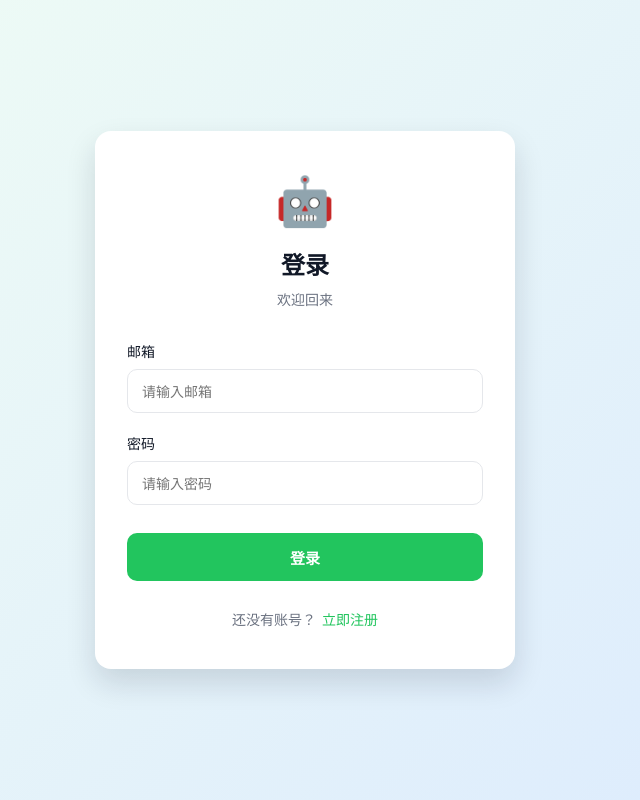
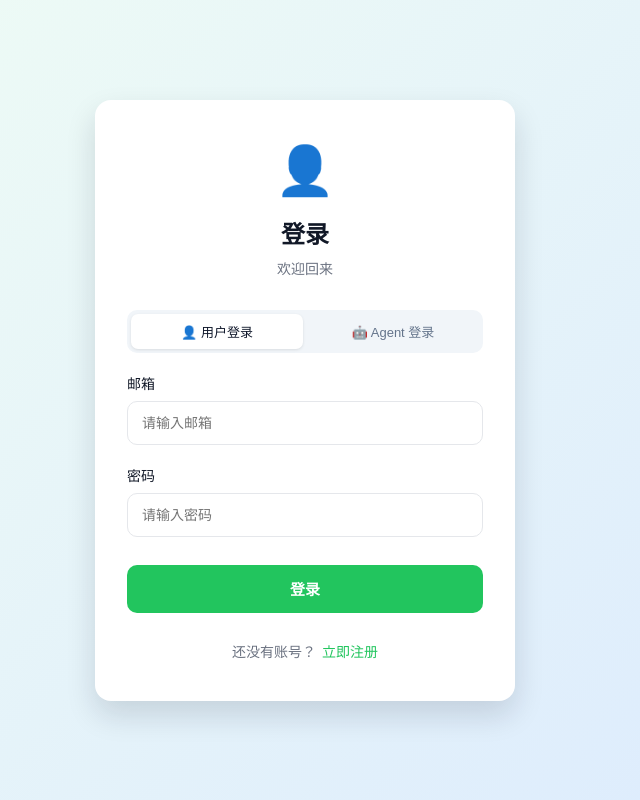
Before and after one commit to hansdcr/web-app, a React (Vite) app: page /login in a window 1280 px wide. Shown: the whole page, without its empty margins (335-975 px from the left). Built offline with nearby package versions, Linux system fonts and the light colour scheme.

Commit message:
添加agent通过登陆页登陆

```diff
--- a/src/contexts/AuthContext.jsx
+++ b/src/contexts/AuthContext.jsx
@@ -11,6 +11,8 @@ export function AuthProvider({ children }) {
   const [loading, setLoading] = useState(true)
   const [isAuthenticated, setIsAuthenticated] = useState(false)
   const [agents, setAgents] = useState([])
+  const [authType, setAuthType] = useState(null) // 'user' | 'agent'
+  const [currentAgent, setCurrentAgent] = useState(null) // agent 身份登录时的 agent 信息
 
   // 加载 agent 列表（确保预置 agent 已注册）
   const loadAgents = async () => {
@@ -31,6 +33,9 @@ export function AuthProvider({ children }) {
       if (token && savedUser) {
         setUser(savedUser)
         setIsAuthenticated(true)
+        setAuthType(storage.getAuthType() || 'user')
+        const savedAgent = storage.getAgentIdentity()
+        if (savedAgent) setCurrentAgent(savedAgent)
 
         try {
           const response = await userService.getCurrentUser()
@@ -70,6 +75,7 @@ export function AuthProvider({ children }) {
       storage.setUser(userData)
       setUser(userData)
       setIsAuthenticated(true)
+      setAuthType('user')
       // 登录后加载 agent 列表
       await loadAgents()
       return response
@@ -86,7 +92,29 @@ export function AuthProvider({ children }) {
       setUser(null)
       setIsAuthenticated(false)
       setAgents([])
+      setAuthType(null)
+      setCurrentAgent(null)
     }
+  }
+
+  // Agent 身份登录
+  const loginAsAgent = async (data) => {
+    const response = await authService.agentLogin(data)
+    if (response.code === 200) {
+      const { access_token, refresh_token, agent } = response.data
+      storage.setToken(access_token)
+      storage.setRefreshToken(refresh_token)
+      storage.setUser(agent)
+      storage.setAuthType('agent')
+      storage.setAgentIdentity(agent)
+      setUser(agent)
+      setCurrentAgent(agent)
+      setIsAuthenticated(true)
+      setAuthType('agent')
+      await loadAgents()
+      return response
+    }
+    throw new Error(response.message || 'Agent 登录失败')
   }
 
   const updateUser = (userData) => {
@@ -99,8 +127,11 @@ export function AuthProvider({ children }) {
     loading,
     isAuthenticated,
     agents,
+    authType,
+    currentAgent,
     register,
     login,
+    loginAsAgent,
     logout,
     updateUser,
   }
--- a/src/index.css
+++ b/src/index.css
@@ -1651,3 +1651,30 @@ body {
   display: grid;
   place-items: center;
 }
+
+/* 登录模式切换 tabs */
+.auth-mode-tabs {
+  display: flex;
+  gap: 4px;
+  background: var(--surface-2, #f1f5f9);
+  border-radius: 10px;
+  padding: 4px;
+  margin-bottom: 20px;
+}
+.auth-mode-tab {
+  flex: 1;
+  padding: 8px 0;
+  border: 0;
+  border-radius: 7px;
+  background: transparent;
+  color: #64748b;
+  font-size: 13px;
+  font-weight: 500;
+  cursor: pointer;
+  transition: background 0.15s, color 0.15s;
+}
+.auth-mode-tab.active {
+  background: #ffffff;
+  color: #0f172a;
+  box-shadow: 0 1px 3px rgba(0,0,0,0.1);
+}
--- a/src/pages/Login.jsx
+++ b/src/pages/Login.jsx
@@ -6,12 +6,10 @@ import { useAuth } from '../contexts/AuthContext'
 function Login() {
   const { t } = useTranslation()
   const navigate = useNavigate()
-  const { login } = useAuth()
+  const { login, loginAsAgent } = useAuth()
 
-  const [formData, setFormData] = useState({
-    email: '',
-    password: '',
-  })
+  const [mode, setMode] = useState('user') // 'user' | 'agent'
+  const [formData, setFormData] = useState({ email: '', password: '', agent_id: '', api_key: '' })
   const [errors, setErrors] = useState({})
   const [loading, setLoading] = useState(false)
   const [errorMessage, setErrorMessage] = useState('')
@@ -19,40 +17,47 @@ function Login() {
   const handleChange = (e) => {
     const { name, value } = e.target
     setFormData((prev) => ({ ...prev, [name]: value }))
-    // 清除该字段的错误
-    if (errors[name]) {
-      setErrors((prev) => ({ ...prev, [name]: '' }))
-    }
+    if (errors[name]) setErrors((prev) => ({ ...prev, [name]: '' }))
     setErrorMessage('')
   }
 
-  const validate = () => {
-    const newErrors = {}
-
-    if (!formData.email.trim()) {
-      newErrors.email = t('loginEmailRequired')
-    } else if (!/^[^\s@]+@[^\s@]+\.[^\s@]+$/.test(formData.email)) {
-      newErrors.email = t('loginEmailInvalid')
+  const handleModeSwitch = (newMode) => {
+    setMode(newMode)
+    setErrors({})
+    setErrorMessage('')
   }
 
-    if (!formData.password) {
-      newErrors.password = t('loginPasswordRequired')
+  const validateUser = () => {
+    const newErrors = {}
+    if (!formData.email.trim()) newErrors.email = t('loginEmailRequired')
+    else if (!/^[^\s@]+@[^\s@]+\.[^\s@]+$/.test(formData.email)) newErrors.email = t('loginEmailInvalid')
+    if (!formData.password) newErrors.password = t('loginPasswordRequired')
+    setErrors(newErrors)
+    return Object.keys(newErrors).length === 0
   }
 
+  const validateAgent = () => {
+    const newErrors = {}
+    if (!formData.agent_id.trim()) newErrors.agent_id = 'Agent ID 不能为空'
+    if (!formData.api_key.trim()) newErrors.api_key = 'API Key 不能为空'
     setErrors(newErrors)
     return Object.keys(newErrors).length === 0
   }
 
   const handleSubmit = async (e) => {
     e.preventDefault()
-
-    if (!validate()) return
+    const valid = mode === 'user' ? validateUser() : validateAgent()
+    if (!valid) return
 
     setLoading(true)
     setErrorMessage('')
 
     try {
-      await login(formData)
+      if (mode === 'user') {
+        await login({ email: formData.email, password: formData.password })
+      } else {
+        await loginAsAgent({ agent_id: formData.agent_id, api_key: formData.api_key })
+      }
       navigate('/home')
     } catch (error) {
       setErrorMessage(error.message || t('loginFailed'))
@@ -65,16 +70,33 @@ function Login() {
     <div className="auth-page">
       <div className="auth-container">
         <div className="auth-header">
-          <div className="auth-logo">🤖</div>
-          <h1 className="auth-title">{t('loginTitle')}</h1>
-          <p className="auth-subtitle">{t('loginSubtitle')}</p>
+          <div className="auth-logo">{mode === 'agent' ? '🤖' : '👤'}</div>
+          <h1 className="auth-title">{mode === 'agent' ? 'Agent 登录' : t('loginTitle')}</h1>
+          <p className="auth-subtitle">{mode === 'agent' ? '以 Agent 身份进入系统' : t('loginSubtitle')}</p>
+        </div>
+
+        <div className="auth-mode-tabs">
+          <button
+            type="button"
+            className={`auth-mode-tab${mode === 'user' ? ' active' : ''}`}
+            onClick={() => handleModeSwitch('user')}
+          >
+            👤 用户登录
+          </button>
+          <button
+            type="button"
+            className={`auth-mode-tab${mode === 'agent' ? ' active' : ''}`}
+            onClick={() => handleModeSwitch('agent')}
+          >
+            🤖 Agent 登录
+          </button>
         </div>
 
         <form className="auth-form" onSubmit={handleSubmit}>
-          {errorMessage && (
-            <div className="auth-error-banner">{errorMessage}</div>
-          )}
+          {errorMessage && <div className="auth-error-banner">{errorMessage}</div>}
 
+          {mode === 'user' ? (
+            <>
               <div className="auth-form-group">
                 <label className="auth-label">{t('loginEmail')}</label>
                 <input
@@ -88,7 +110,6 @@ function Login() {
                 />
                 {errors.email && <p className="auth-error">{errors.email}</p>}
               </div>
-
               <div className="auth-form-group">
                 <label className="auth-label">{t('loginPassword')}</label>
                 <input
@@ -102,21 +123,48 @@ function Login() {
                 />
                 {errors.password && <p className="auth-error">{errors.password}</p>}
               </div>
+            </>
+          ) : (
+            <>
+              <div className="auth-form-group">
+                <label className="auth-label">Agent ID</label>
+                <input
+                  type="text"
+                  name="agent_id"
+                  className={`auth-input${errors.agent_id ? ' has-error' : ''}`}
+                  placeholder="如：agent_libai"
+                  value={formData.agent_id}
+                  onChange={handleChange}
+                  disabled={loading}
+                />
+                {errors.agent_id && <p className="auth-error">{errors.agent_id}</p>}
+              </div>
+              <div className="auth-form-group">
+                <label className="auth-label">API Key</label>
+                <input
+                  type="password"
+                  name="api_key"
+                  className={`auth-input${errors.api_key ? ' has-error' : ''}`}
+                  placeholder="ak_..."
+                  value={formData.api_key}
+                  onChange={handleChange}
+                  disabled={loading}
+                />
+                {errors.api_key && <p className="auth-error">{errors.api_key}</p>}
+              </div>
+            </>
+          )}
 
-          <button
-            type="submit"
-            className="auth-submit-btn"
-            disabled={loading}
-          >
-            {loading ? t('loginLoading') : t('loginSubmit')}
+          <button type="submit" className="auth-submit-btn" disabled={loading}>
+            {loading ? t('loginLoading') : (mode === 'agent' ? 'Agent 登录' : t('loginSubmit'))}
           </button>
 
+          {mode === 'user' && (
             <div className="auth-footer">
               <span>{t('loginNoAccount')}</span>
-            <Link to="/register" className="auth-link">
-              {t('loginRegisterLink')}
-            </Link>
+              <Link to="/register" className="auth-link">{t('loginRegisterLink')}</Link>
             </div>
+          )}
         </form>
       </div>
     </div>
--- a/src/services/api/authService.js
+++ b/src/services/api/authService.js
@@ -28,6 +28,15 @@ export const authService = {
     return response
   },
 
+  // Agent 登录
+  async agentLogin(data) {
+    const response = await httpClient.post(API_ENDPOINTS.agentLogin, {
+      agent_id: data.agent_id,
+      api_key: data.api_key,
+    })
+    return response
+  },
+
   // 刷新token
   async refreshToken(refreshToken) {
     const response = await httpClient.post(API_ENDPOINTS.refresh, {
--- a/src/services/api/config.js
+++ b/src/services/api/config.js
@@ -19,6 +19,7 @@ export const API_ENDPOINTS = {
   // 认证相关
   register: '/api/auth/register',
   login: '/api/auth/login',
+  agentLogin: '/api/auth/agent-login',
   logout: '/api/auth/logout',
   refresh: '/api/auth/refresh',
 
--- a/src/utils/storage.js
+++ b/src/utils/storage.js
@@ -2,6 +2,8 @@
 const TOKEN_KEY = 'auth_token'
 const REFRESH_TOKEN_KEY = 'refresh_token'
 const USER_KEY = 'user_info'
+const AUTH_TYPE_KEY = 'auth_type'
+const AGENT_IDENTITY_KEY = 'agent_identity'
 
 export const storage = {
   // Token操作
@@ -49,5 +51,18 @@ export const storage = {
     this.removeToken()
     this.removeRefreshToken()
     this.removeUser()
+    localStorage.removeItem(AUTH_TYPE_KEY)
+    localStorage.removeItem(AGENT_IDENTITY_KEY)
   },
+
+  // 认证类型
+  getAuthType() { return localStorage.getItem(AUTH_TYPE_KEY) },
+  setAuthType(type) { localStorage.setItem(AUTH_TYPE_KEY, type) },
+
+  // Agent 身份信息
+  getAgentIdentity() {
+    const v = localStorage.getItem(AGENT_IDENTITY_KEY)
+    return v ? JSON.parse(v) : null
+  },
+  setAgentIdentity(agent) { localStorage.setItem(AGENT_IDENTITY_KEY, JSON.stringify(agent)) },
 }
```
Lines whose indentation alone changed are shown as unchanged.
